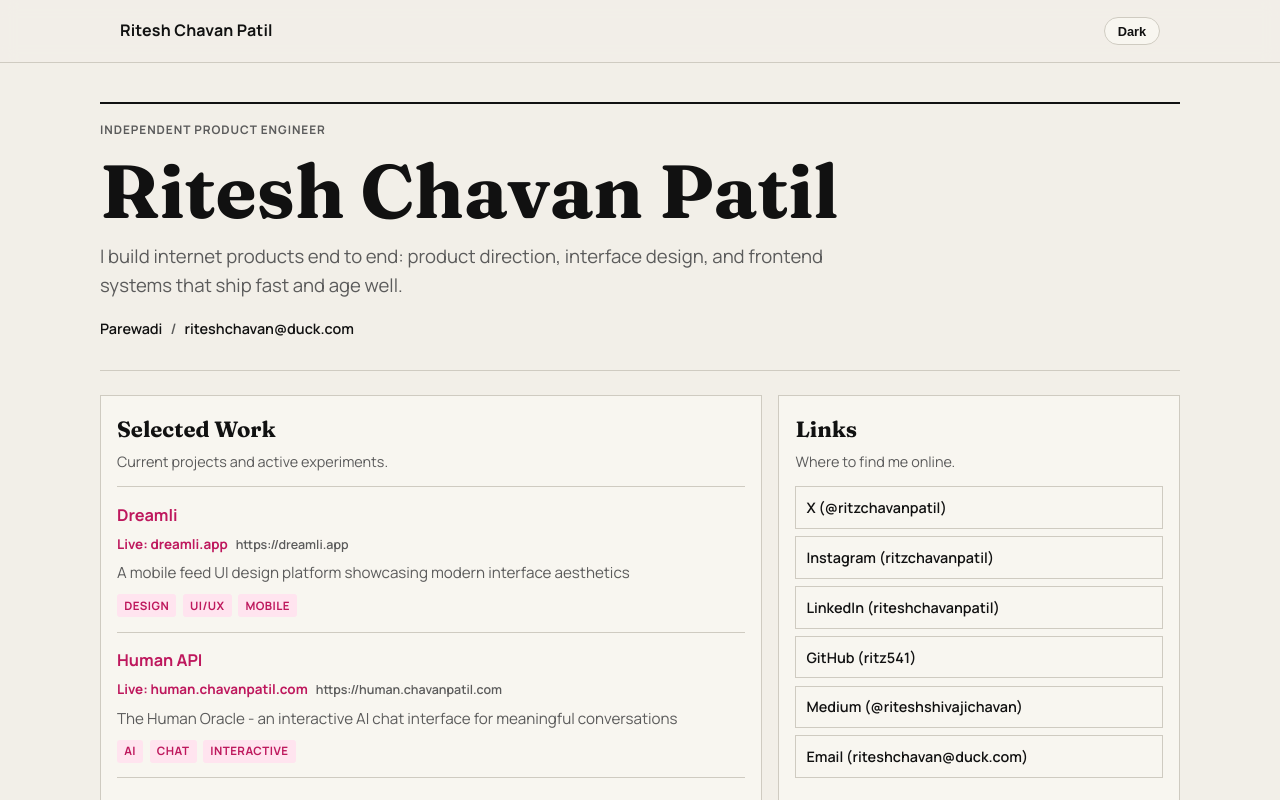
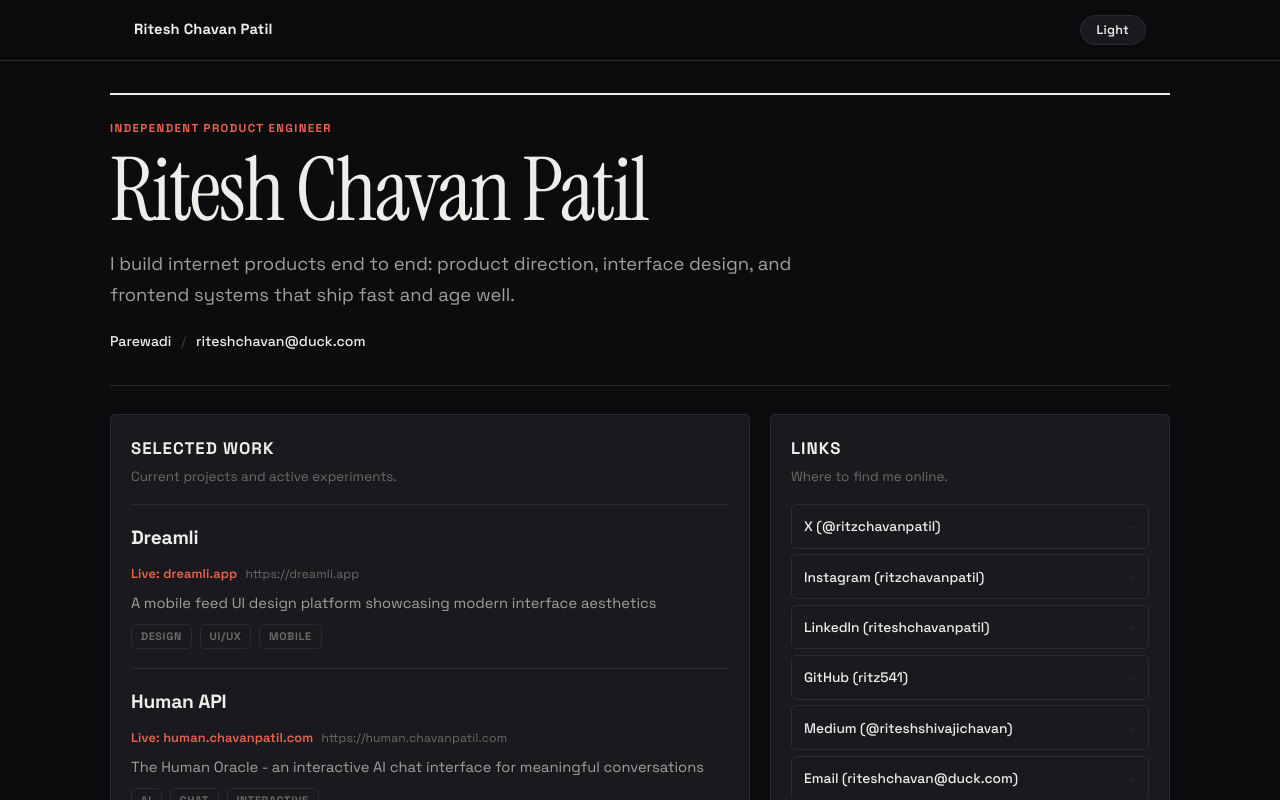
Before and after one commit to ritz541/ritz541.github.io, a React (Vite) app: page / in a window 1280 px wide. Shown: the top 800 px of the page. Built offline with nearby package versions, Linux system fonts and the light colour scheme.

Commit message:
feat: Update theme handling in Navbar and HTML; enhance color scheme and meta tags for improved SEO

```diff
--- a/components/Navbar.tsx
+++ b/components/Navbar.tsx
@@ -3,11 +3,11 @@ import { NAME } from '../constants';
 
 const Navbar: React.FC = () => {
     type Theme = 'dark' | 'light';
-    const [theme, setTheme] = React.useState<Theme>('light');
+    const [theme, setTheme] = React.useState<Theme>('dark');
 
     React.useEffect(() => {
         const savedTheme = localStorage.getItem('theme') as Theme | null;
-        const initialTheme = savedTheme || 'light';
+        const initialTheme = savedTheme || 'dark';
         setTheme(initialTheme);
         document.documentElement.setAttribute('data-theme', initialTheme);
     }, []);
--- a/index.css
+++ b/index.css
@@ -1,23 +1,30 @@
-@import url('https://fonts.googleapis.com/css2?family=Manrope:wght@400;500;600;700;800&family=Fraunces:opsz,wght@9..144,500;9..144,700&display=swap');
+@import url('https://fonts.googleapis.com/css2?family=Space+Grotesk:wght@400;500;600;700&family=Instrument+Serif:ital@0;1&display=swap');
 
 :root {
-    --bg: #f2efe8;
-    --surface: #f8f6f0;
-    --text: #111111;
-    --muted: #5b5b5b;
-    --line: #cfcbc1;
-    --accent: #be185d;
-    --accent-soft: #ffe4ef;
+    --bg: #FAF7F2;
+    --bg-warm: #F3EEE5;
+    --surface: #FFFFFF;
+    --text: #0E0E0E;
+    --text-secondary: #4A4A48;
+    --muted: #858580;
+    --line: #D8D4CC;
+    --accent: #C03A2B;
+    --accent-bg: #FFF0ED;
+    --accent-hover: #A82E20;
+    --radius: 5px;
 }
 
 [data-theme='dark'] {
-    --bg: #0f1115;
-    --surface: #151920;
-    --text: #f4f4f1;
-    --muted: #aaaaa7;
-    --line: #2b3240;
-    --accent: #f472b6;
-    --accent-soft: #3a1630;
+    --bg: #0C0C0E;
+    --bg-warm: #151518;
+    --surface: #1A1A1E;
+    --text: #EDEDEA;
+    --text-secondary: #A0A09A;
+    --muted: #6A6A66;
+    --line: #2A2A30;
+    --accent: #E8644F;
+    --accent-bg: #1F1418;
+    --accent-hover: #F07A68;
 }
 
 * {
@@ -30,27 +37,31 @@ body {
     min-height: 100vh;
     background: var(--bg);
     color: var(--text);
-    font-family: 'Manrope', sans-serif;
+    font-family: 'Space Grotesk', sans-serif;
     line-height: 1.6;
+    -webkit-font-smoothing: antialiased;
 }
 
 .container {
-    max-width: 1080px;
+    max-width: 1060px;
     margin: 0 auto;
-    padding: 0 1.25rem;
+    padding: 0 1.5rem;
 }
+
+/* ── Nav ──────────────────────────────────── */
 
 .simple-nav {
     border-bottom: 1px solid var(--line);
-    background: color-mix(in srgb, var(--bg) 94%, transparent);
-    backdrop-filter: blur(8px);
     position: sticky;
     top: 0;
     z-index: 50;
+    background: color-mix(in srgb, var(--bg) 90%, transparent);
+    backdrop-filter: blur(16px);
+    -webkit-backdrop-filter: blur(16px);
 }
 
 .nav-inner {
-    min-height: 3.9rem;
+    min-height: 3.75rem;
     display: flex;
     align-items: center;
     justify-content: space-between;
@@ -60,7 +71,13 @@ body {
     color: var(--text);
     text-decoration: none;
     font-weight: 700;
+    font-size: 0.92rem;
     letter-spacing: 0.01em;
+    transition: color 0.2s ease;
+}
+
+.brand-link:hover {
+    color: var(--accent);
 }
 
 .theme-toggle {
@@ -68,202 +85,273 @@ body {
     background: var(--surface);
     color: var(--text);
     border-radius: 999px;
-    padding: 0.35rem 0.8rem;
-    font-size: 0.8rem;
-    font-weight: 700;
+    padding: 0.38rem 1rem;
+    font-size: 0.78rem;
+    font-weight: 600;
+    font-family: inherit;
     cursor: pointer;
+    transition: all 0.2s ease;
+    letter-spacing: 0.02em;
 }
 
+.theme-toggle:hover {
+    border-color: var(--accent);
+    color: var(--accent);
+    background: var(--accent-bg);
+}
+
+/* ── Hero ─────────────────────────────────── */
+
 .site-main {
-    padding: 2.4rem 0 2rem;
+    padding: 2rem 0 2.5rem;
 }
 
 .hero {
-    border-top: 2px solid var(--text);
+    padding: 1.5rem 0 2rem;
+    margin-bottom: 1.75rem;
+    border-top: 2.5px solid var(--text);
     border-bottom: 1px solid var(--line);
-    padding: 1.1rem 0 1.8rem;
-    margin-bottom: 1.5rem;
 }
 
 .hero-role {
     text-transform: uppercase;
-    letter-spacing: 0.08em;
-    font-size: 0.74rem;
-    color: var(--muted);
-    margin-bottom: 0.7rem;
+    letter-spacing: 0.12em;
+    font-size: 0.72rem;
+    color: var(--accent);
     font-weight: 700;
+    margin-bottom: 0.65rem;
 }
 
 .hero-name {
-    font-family: 'Fraunces', serif;
-    font-size: clamp(2.15rem, 6vw, 4.7rem);
-    line-height: 1.04;
-    font-weight: 700;
-    margin-bottom: 0.75rem;
+    font-family: 'Instrument Serif', serif;
+    font-size: clamp(2.8rem, 8vw, 5.5rem);
+    line-height: 0.97;
+    font-weight: 400;
+    margin-bottom: 1rem;
+    letter-spacing: -0.025em;
 }
 
 .hero-copy {
-    max-width: 64ch;
-    color: var(--muted);
-    font-size: clamp(1rem, 1.8vw, 1.16rem);
+    max-width: 58ch;
+    color: var(--text-secondary);
+    font-size: clamp(1.02rem, 1.8vw, 1.15rem);
+    line-height: 1.65;
 }
 
 .hero-meta {
-    margin-top: 1rem;
+    margin-top: 1.25rem;
     display: flex;
     flex-wrap: wrap;
-    gap: 0.5rem;
-    font-size: 0.9rem;
-    font-weight: 600;
+    gap: 0.6rem;
+    font-size: 0.88rem;
+    font-weight: 500;
 }
 
 .hero-meta a {
     color: var(--text);
     text-decoration: none;
     border-bottom: 1px solid transparent;
+    transition: all 0.2s ease;
 }
 
 .hero-meta a:hover {
-    border-color: var(--text);
+    color: var(--accent);
+    border-color: var(--accent);
 }
 
 .meta-sep {
     color: var(--muted);
+    opacity: 0.4;
 }
+
+/* ── Grid ─────────────────────────────────── */
 
 .grid {
     display: grid;
-    grid-template-columns: 1.65fr 1fr;
-    gap: 1rem;
+    grid-template-columns: 1.6fr 1fr;
+    gap: 1.25rem;
 }
 
 .panel {
     border: 1px solid var(--line);
     background: var(--surface);
+    border-radius: var(--radius);
 }
 
 .panel-main {
-    padding: 1rem;
+    padding: 1.25rem;
 }
 
 .panel-side {
-    padding: 1rem;
+    padding: 1.25rem;
 }
 
 .panel-head {
-    margin-bottom: 0.8rem;
+    margin-bottom: 1rem;
 }
 
 .panel-head h2 {
-    font-family: 'Fraunces', serif;
-    font-size: 1.38rem;
-    margin-bottom: 0.2rem;
+    font-family: 'Space Grotesk', sans-serif;
+    font-size: 1.05rem;
+    font-weight: 700;
+    text-transform: uppercase;
+    letter-spacing: 0.06em;
+    margin-bottom: 0.25rem;
 }
 
 .panel-head p {
     color: var(--muted);
-    font-size: 0.9rem;
+    font-size: 0.84rem;
 }
+
+/* ── Work Items ───────────────────────────── */
 
 .work-list {
     border-top: 1px solid var(--line);
 }
 
 .work-item {
-    padding: 0.9rem 0;
+    padding: 1.15rem 0;
     border-bottom: 1px solid var(--line);
+    transition: background 0.15s ease;
+}
+
+.work-item:hover {
+    background: var(--accent-bg);
+    margin: 0 -1.25rem;
+    padding: 1.15rem 1.25rem;
+    border-radius: var(--radius);
+}
+
+.work-item:last-child {
+    border-bottom: none;
 }
 
 .work-item h3 {
-    font-size: 1.02rem;
-    margin-bottom: 0.2rem;
+    font-size: 1.2rem;
+    font-weight: 700;
+    margin-bottom: 0.4rem;
+    letter-spacing: -0.01em;
 }
 
 .work-item h3 a {
-    color: var(--accent);
+    color: var(--text);
     text-decoration: none;
+    transition: color 0.2s ease;
 }
 
 .work-item h3 a:hover {
-    text-decoration: underline;
+    color: var(--accent);
 }
 
 .live-link {
     display: inline-flex;
-    align-items: baseline;
+    align-items: center;
     gap: 0.5rem;
     color: var(--accent);
     text-decoration: none;
-    font-weight: 700;
-    font-size: 0.84rem;
-    margin-bottom: 0.35rem;
+    font-weight: 600;
+    font-size: 0.8rem;
+    margin-bottom: 0.45rem;
+    letter-spacing: 0.01em;
+    transition: opacity 0.2s ease;
 }
 
 .live-link span {
     color: var(--muted);
-    font-weight: 600;
-    font-size: 0.78rem;
-    word-break: break-all;
+    font-weight: 400;
+    font-size: 0.76rem;
 }
 
 .live-link:hover {
-    text-decoration: underline;
+    opacity: 0.7;
 }
 
 .work-item p {
-    color: var(--muted);
-    font-size: 0.95rem;
-    margin-bottom: 0.55rem;
+    color: var(--text-secondary);
+    font-size: 0.92rem;
+    margin-bottom: 0.6rem;
+    line-height: 1.55;
 }
 
 .tags {
     display: flex;
-    gap: 0.4rem;
+    gap: 0.5rem;
     flex-wrap: wrap;
 }
 
 .tags span {
-    font-size: 0.72rem;
+    font-size: 0.68rem;
     font-weight: 700;
     text-transform: uppercase;
-    letter-spacing: 0.04em;
-    background: var(--accent-soft);
+    letter-spacing: 0.06em;
+    border: 1.5px solid var(--line);
+    color: var(--muted);
+    padding: 0.18rem 0.55rem;
+    border-radius: var(--radius);
+    transition: all 0.2s ease;
+}
+
+.work-item:hover .tags span {
+    border-color: var(--accent);
     color: var(--accent);
-    padding: 0.15rem 0.45rem;
-    border-radius: 3px;
 }
+
+/* ── Links ────────────────────────────────── */
 
 .links-list {
     list-style: none;
     display: grid;
-    gap: 0.45rem;
+    gap: 0.35rem;
 }
 
 .links-list a {
-    display: block;
+    display: flex;
+    align-items: center;
+    justify-content: space-between;
     border: 1px solid var(--line);
-    padding: 0.55rem 0.62rem;
+    padding: 0.65rem 0.75rem;
     text-decoration: none;
     color: var(--text);
-    font-weight: 600;
-    font-size: 0.9rem;
+    font-weight: 500;
+    font-size: 0.86rem;
+    border-radius: var(--radius);
+    transition: all 0.2s ease;
 }
 
 .links-list a:hover {
     border-color: var(--accent);
     color: var(--accent);
+    transform: translateX(3px);
 }
 
+.links-list a::after {
+    content: "→";
+    color: var(--line);
+    font-size: 0.8rem;
+    transition: all 0.2s ease;
+}
+
+.links-list a:hover::after {
+    color: var(--accent);
+    transform: translateX(2px);
+}
+
+/* ── Footer ───────────────────────────────── */
+
 .site-footer {
-    margin-top: 1.2rem;
+    margin-top: 1.5rem;
     border-top: 1px solid var(--line);
-    padding-top: 0.8rem;
+    padding-top: 1rem;
 }
 
 .site-footer p {
     color: var(--muted);
-    font-size: 0.82rem;
+    font-size: 0.78rem;
+    letter-spacing: 0.01em;
 }
+
+/* ── Responsive ───────────────────────────── */
 
 @media (max-width: 900px) {
     .container {
@@ -271,7 +359,7 @@ body {
     }
 
     .site-main {
-        padding: 1.5rem 0 1.2rem;
+        padding: 1.5rem 0 1.5rem;
     }
 
     .grid {
@@ -280,71 +368,64 @@ body {
 
     .panel-main,
     .panel-side {
-        padding: 0.9rem;
+        padding: 1rem;
+    }
+
+    .work-item:hover {
+        margin: 0 -1rem;
+        padding: 1.15rem 1rem;
     }
 }
 
 @media (max-width: 640px) {
     .nav-inner {
-        min-height: 3.6rem;
+        min-height: 3.25rem;
     }
 
     .brand-link {
-        font-size: 0.92rem;
+        font-size: 0.88rem;
     }
 
     .theme-toggle {
-        padding: 0.42rem 0.78rem;
-        min-height: 2rem;
+        padding: 0.4rem 0.85rem;
+        font-size: 0.76rem;
     }
 
     .hero {
-        padding: 0.85rem 0 1.2rem;
-        margin-bottom: 1rem;
-    }
-
-    .hero-role {
-        margin-bottom: 0.45rem;
+        padding: 1rem 0 1.4rem;
+        margin-bottom: 1.25rem;
     }
 
     .hero-name {
-        font-size: clamp(1.8rem, 10vw, 2.4rem);
+        font-size: clamp(2.2rem, 12vw, 3rem);
     }
 
     .hero-copy {
-        font-size: 0.97rem;
+        font-size: 0.96rem;
     }
 
     .hero-meta {
-        font-size: 0.84rem;
-        gap: 0.35rem;
+        font-size: 0.82rem;
+        gap: 0.4rem;
     }
 
     .panel-head h2 {
-        font-size: 1.2rem;
-    }
-
-    .work-item {
-        padding: 0.75rem 0;
+        font-size: 0.95rem;
     }
 
     .work-item h3 {
-        font-size: 0.98rem;
+        font-size: 1.08rem;
     }
 
     .live-link {
         display: flex;
         flex-direction: column;
         align-items: flex-start;
-        gap: 0.15rem;
-        margin-bottom: 0.4rem;
-    }
-
-    .live-link span {
-        font-size: 0.74rem;
+        gap: 0.12rem;
     }
 
     .links-list a {
-        padding: 0.62rem 0.65rem;
+        padding: 0.6rem 0.7rem;
+        font-size: 0.84rem;
     }
 }
--- a/index.html
+++ b/index.html
@@ -4,17 +4,24 @@
 <head>
     <meta charset="UTF-8">
     <meta name="viewport" content="width=device-width, initial-scale=1.0, maximum-scale=5.0, user-scalable=yes">
-    <meta name="theme-color" content="#000000">
+    <meta name="theme-color" content="#FAF7F2" media="(prefers-color-scheme: light)">
+    <meta name="theme-color" content="#0C0C0E" media="(prefers-color-scheme: dark)">
     <meta name="mobile-web-app-capable" content="yes">
 
-    <title>Ritesh Chavan Patil</title>
-    <meta name="description" content="Personal website of Ritesh Chavan Patil">
+    <title>Ritesh Chavan Patil — Product Engineer</title>
+    <meta name="description" content="Independent product engineer. I build internet products end to end: product direction, interface design, and frontend systems that ship fast and age well.">
     <meta name="author" content="Ritesh Chavan Patil">
+
+    <meta property="og:title" content="Ritesh Chavan Patil — Product Engineer">
+    <meta property="og:description" content="I build internet products end to end.">
+    <meta property="og:type" content="website">
+    <meta property="og:url" content="https://chavanpatil.com">
+    <meta name="twitter:card" content="summary">
 
     <link rel="preconnect" href="https://fonts.googleapis.com">
     <link rel="preconnect" href="https://fonts.gstatic.com" crossorigin>
     <link rel="preload"
-        href="https://fonts.googleapis.com/css2?family=Inter:wght@400;500;600;700&family=Syne:wght@500;700;800&display=swap"
+        href="https://fonts.googleapis.com/css2?family=Space+Grotesk:wght@400;500;600;700&family=Instrument+Serif:ital@0;1&display=swap"
         as="style" onload="this.onload=null;this.rel='stylesheet'">
 
     <link rel="stylesheet" href="/index.css">
@@ -23,7 +30,8 @@
         // Set theme immediately to prevent flash
         (function () {
             const savedTheme = localStorage.getItem('theme');
-            const theme = savedTheme || 'light';
+            const prefersDark = window.matchMedia('(prefers-color-scheme: dark)').matches;
+            const theme = savedTheme || (prefersDark === false ? 'light' : 'dark');
             document.documentElement.setAttribute('data-theme', theme);
         })();
     </script>
```
